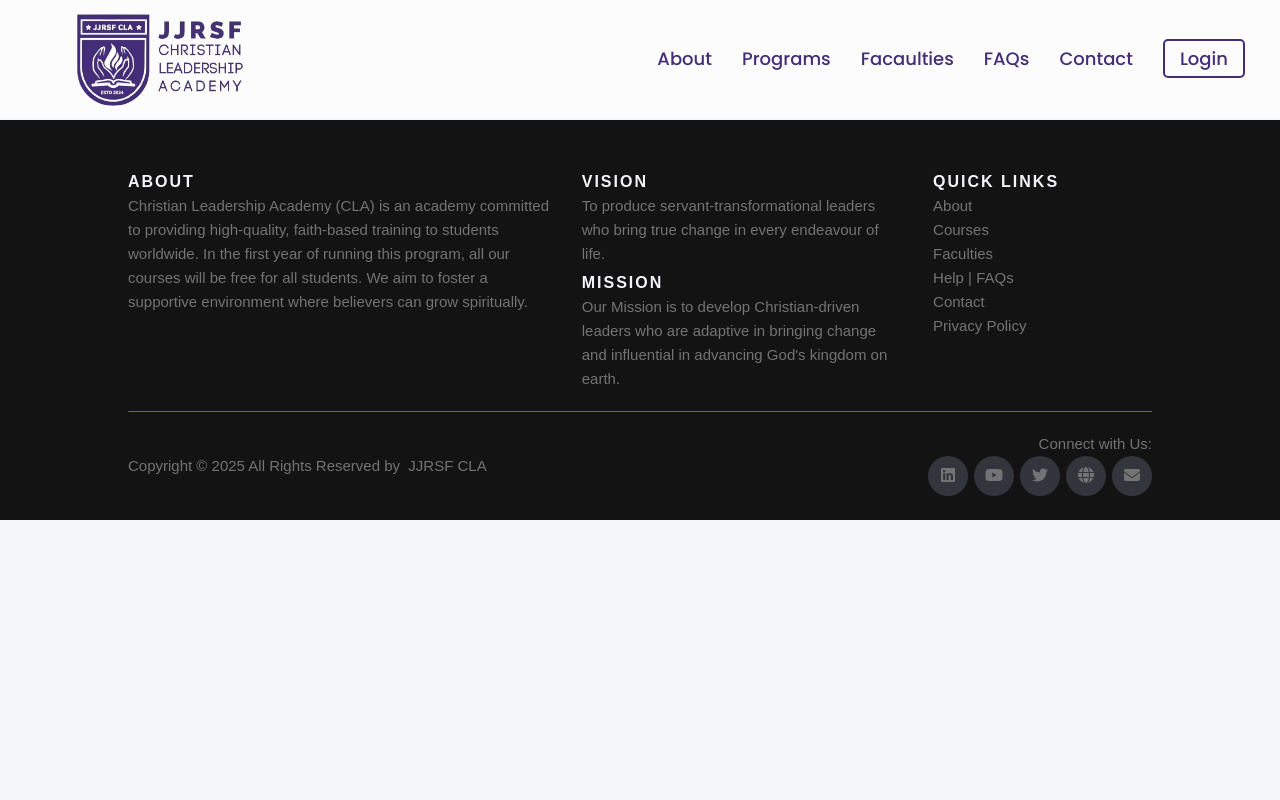
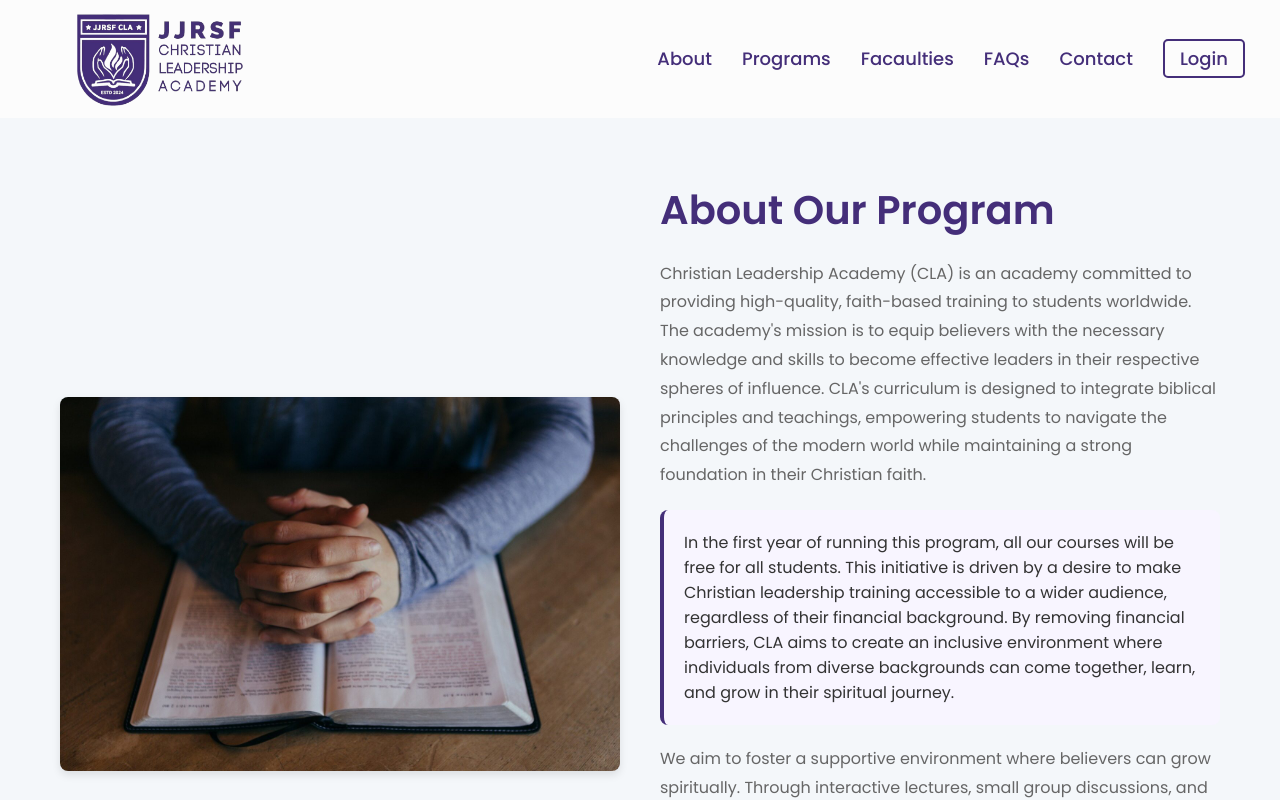
Before and after one commit to geekelo/cla-students, a React (Create React App) app: page /about in a window 1280 px wide. Shown: the top 800 px of the page. Built offline with nearby package versions, Linux system fonts and the light colour scheme.

Commit message:
added the aboutpage

```diff
--- a/src/App.js
+++ b/src/App.js
@@ -5,6 +5,7 @@ import Landing from './components/landing';
 import Footer from './components/footer';
 import LoginPage from './components/auth/login';
 import StudentArea from './components/portal/studentarea';
+import About from './components/pages/About';
 
 function App() {
   return (
@@ -14,6 +15,7 @@ function App() {
         <Route path="/login" element={<LoginPage />} />
         <Route path="/" element={<Landing />} />
         <Route path="/portal/*" element={<StudentArea />} />
+        <Route path="/about" element={<About />} />
       </Routes>
       <Footer />
     </Router>
--- a/src/components/header.js
+++ b/src/components/header.js
@@ -11,9 +11,9 @@ function Header() {
       <nav className="nav">
         <ul className="nav-list">
           <li className="nav-item">
-            <a href="#about" className="nav-link">
+            <Link to="/about" className="nav-link">
               About
-            </a>
+            </Link>
           </li>
           <li className="nav-item">
             <a href="#programs" className="nav-link">
--- /dev/null
+++ b/src/components/pages/About.js
@@ -0,0 +1,28 @@
+import React from 'react';
+import '../../stylesheets/about.css';
+
+function About() {
+  return (
+    <div className="about-container">
+      <div className="about-content">
+        <div className="about-image">
+          <img src="/bible-study.jpg" alt="Person praying with Bible" />
+        </div>
+        <div className="about-text">
+          <h1 className="about-title">About Our Program</h1>
+          <p className="about-description">
+            Christian Leadership Academy (CLA) is an academy committed to providing high-quality, faith-based training to students worldwide. The academy&apos;s mission is to equip believers with the necessary knowledge and skills to become effective leaders in their respective spheres of influence. CLA&apos;s curriculum is designed to integrate biblical principles and teachings, empowering students to navigate the challenges of the modern world while maintaining a strong foundation in their Christian faith.
+          </p>
+          <div className="highlight-text">
+            <p>In the first year of running this program, all our courses will be free for all students. This initiative is driven by a desire to make Christian leadership training accessible to a wider audience, regardless of their financial background. By removing financial barriers, CLA aims to create an inclusive environment where individuals from diverse backgrounds can come together, learn, and grow in their spiritual journey.</p>
+          </div>
+          <p className="about-description">
+            We aim to foster a supportive environment where believers can grow spiritually. Through interactive lectures, small group discussions, and mentorship opportunities, CLA provides a nurturing space for students to deepen their understanding of Scripture, develop their leadership abilities, and cultivate a closer relationship with God. By prioritizing spiritual growth, the academy hopes to empower its graduates to become transformative leaders who can positively impact their communities and the world around them.
+          </p>
+        </div>
+      </div>
+    </div>
+  );
+}
+
+export default About;
--- /dev/null
+++ b/src/stylesheets/about.css
@@ -0,0 +1,67 @@
+@import url('https://fonts.googleapis.com/css2?family=Poppins:ital,wght@0,100;0,200;0,300;0,400;0,500;0,600;0,700;0,800;0,900;1,100;1,200;1,300;1,400;1,500;1,600;1,700;1,800;1,900&display=swap');
+
+.about-container {
+    max-width: 1200px;
+    margin: 0 auto;
+    padding: 40px 20px;
+    font-family: 'Poppins', sans-serif;
+}
+
+.about-content {
+    display: flex;
+    align-items: center;
+    gap: 40px;
+    margin-top: 20px;
+}
+
+.about-image {
+    flex: 1;
+    max-width: 50%;
+}
+
+.about-image img {
+    width: 100%;
+    height: auto;
+    border-radius: 8px;
+    box-shadow: 0 4px 8px rgba(0, 0, 0, 0.1);
+}
+
+.about-text {
+    flex: 1;
+}
+
+.about-title {
+    color: rgba(68,46,121,255);
+    font-size: 2.5rem;
+    margin-bottom: 20px;
+    font-weight: 600;
+}
+
+.about-description {
+    color: #666;
+    line-height: 1.8;
+    margin-bottom: 20px;
+}
+
+.highlight-text {
+    background-color: #f8f5ff;
+    padding: 20px;
+    border-radius: 8px;
+    border-left: 4px solid rgba(68,46,121,255);
+    margin: 20px 0;
+}
+
+@media (max-width: 768px) {
+    .about-content {
+        flex-direction: column;
+    }
+
+    .about-image {
+        max-width: 100%;
+        order: -1;
+    }
+
+    .about-title {
+        font-size: 2rem;
+    }
+}
```
Also changed, not shown: public/bible-study.jpg (added).
